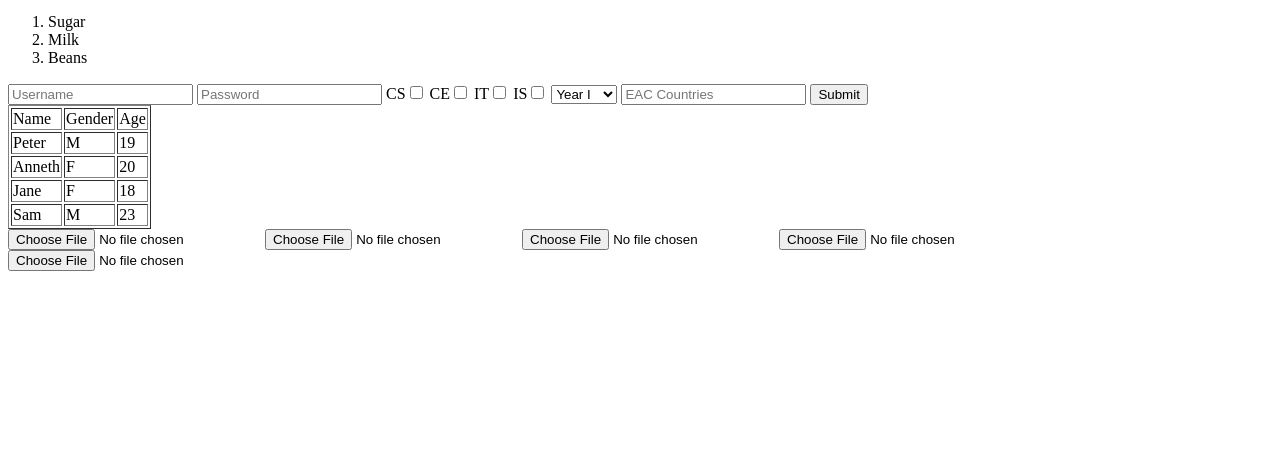
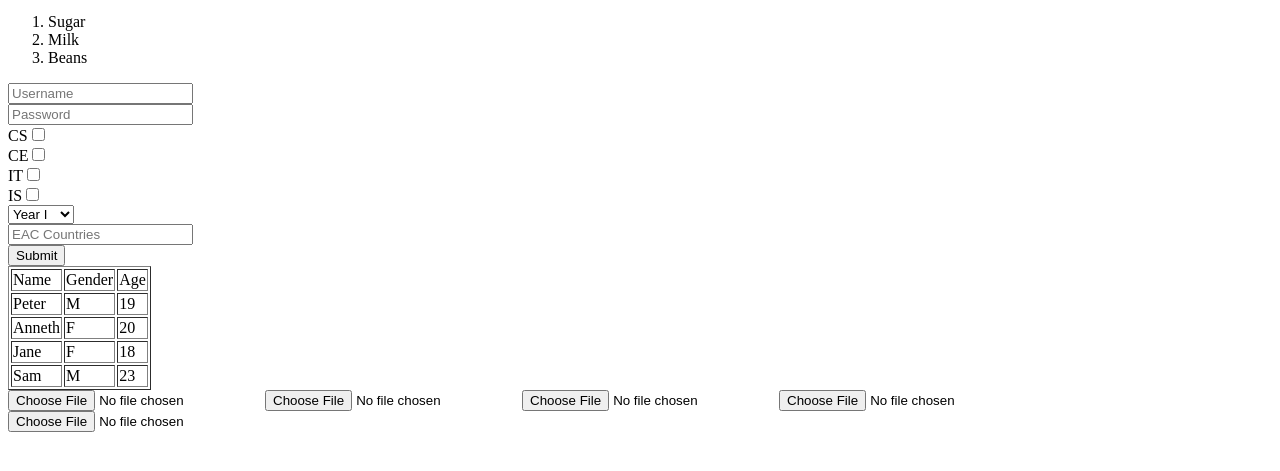
Before and after one commit to uzandre/NPCMusanze, a plain HTML site: page index.html in a window 1280 px wide. Shown: the part 117-588 px from the top of the page. Drawn offline with Linux system fonts and the light colour scheme.

Commit message:
Put things on line

```diff
--- a/index.html
+++ b/index.html
@@ -25,12 +25,12 @@ byashegeshwe n’intambara.
 
 <form>
 
-   <input type="text" placeholder="Username" name="name1">
-   <input type="password" placeholder="Password" name="name2">
-   CS<input type="checkbox" name="name3">
-   CE<input type="checkbox" name="name4">
-   IT<input type="checkbox" name="name5">
-   IS<input type="checkbox" name="name3">
+   <input type="text" placeholder="Username" name="name1"><br>
+   <input type="password" placeholder="Password" name="name2"><br>
+   CS<input type="checkbox" name="name3"> <br>
+   CE<input type="checkbox" name="name4"> <br>
+   IT<input type="checkbox" name="name5"> <br>
+   IS<input type="checkbox" name="name3"><br>
 
   <select name="years">
     <option value="year1">Year I</option>
@@ -38,7 +38,7 @@ byashegeshwe n’intambara.
     <option value="year2">Year II</option>
     <option value="year3">Year III</option>
     <option value="year4">Year IV</option>
-  </select>
+  </select><br>
 
 
 <input list="countries" name="name10" placeholder="EAC Countries">
@@ -51,7 +51,7 @@ byashegeshwe n’intambara.
   <option value="South Sudan">
 </datalist>
 
-
+   <br>
 
    <input type="submit">
 
```
